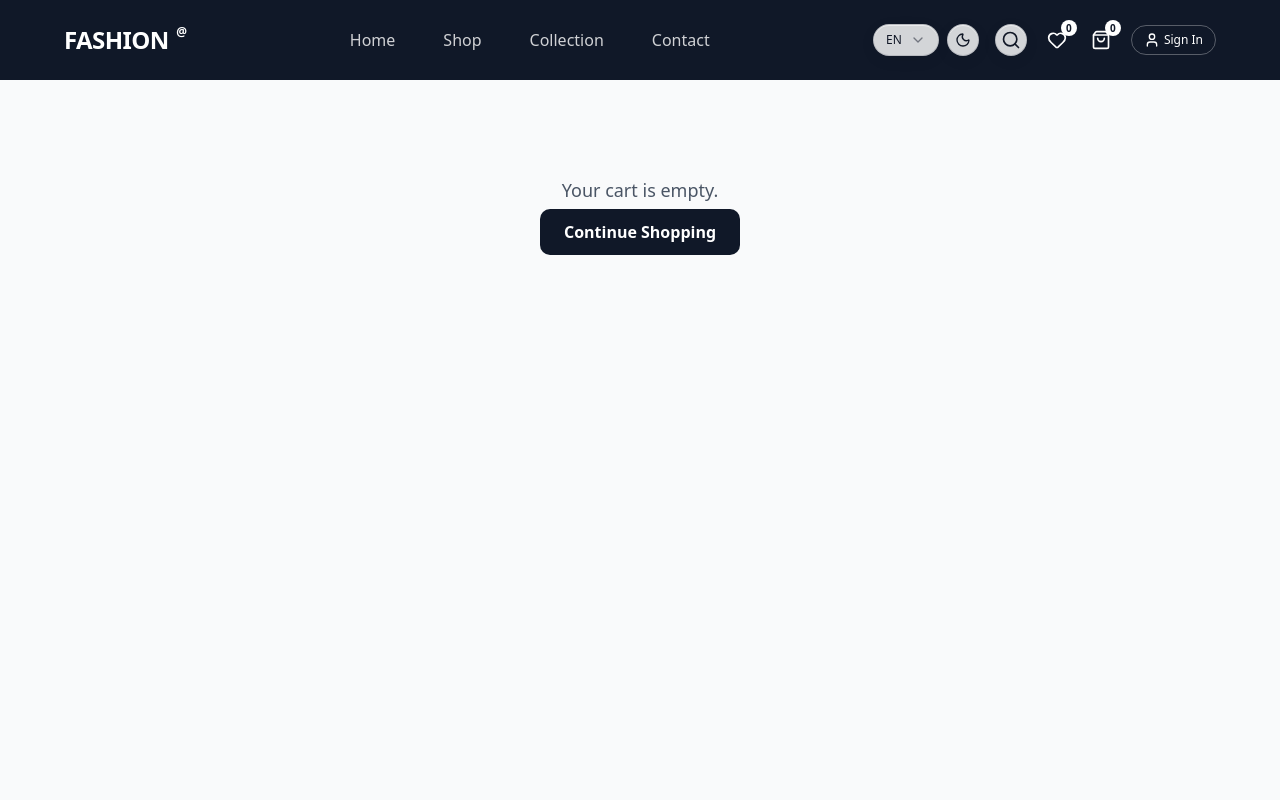
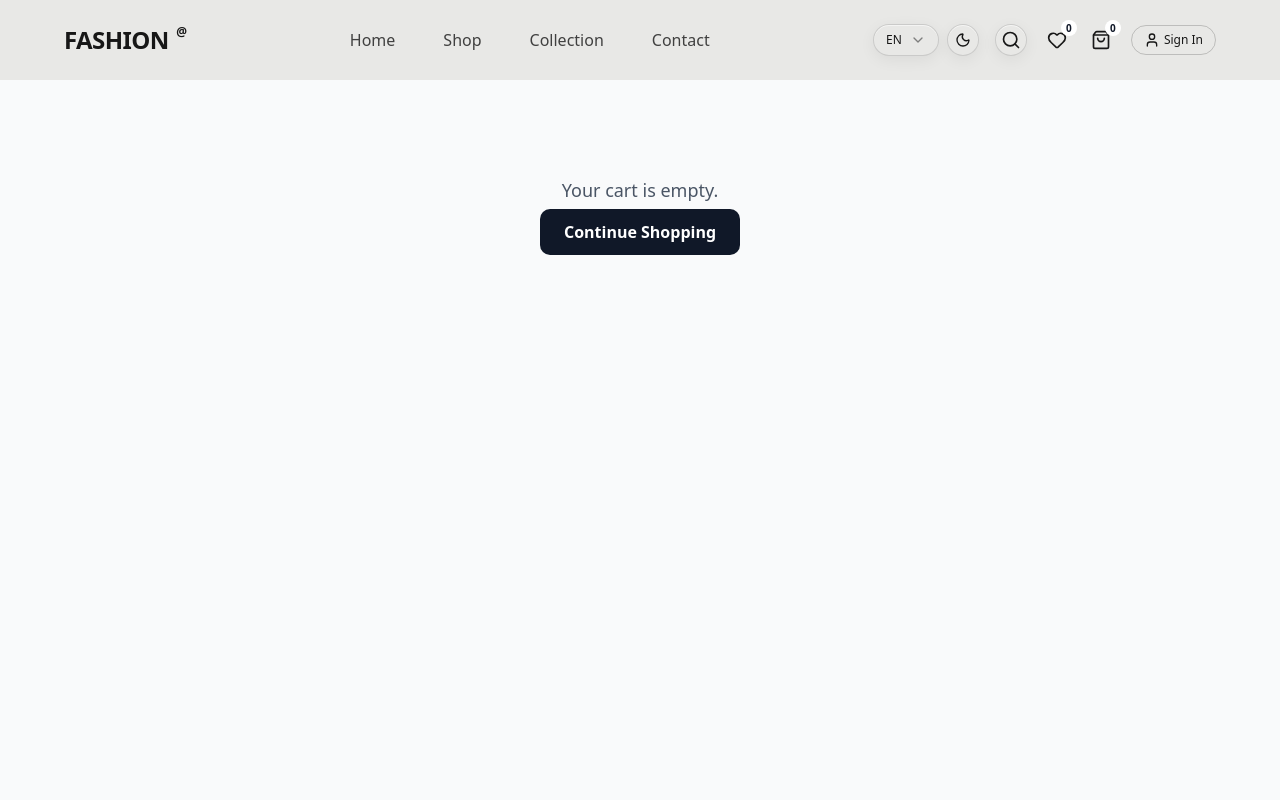
Before and after one commit to YounessLamnaouar/Saas-Ecome-Front, a React (Vite) app: page /cart in a window 1280 px wide. Shown: the top 800 px of the page. Built offline with nearby package versions, Linux system fonts and the light colour scheme.

Commit message:
change nav style

```diff
--- a/src/App.jsx
+++ b/src/App.jsx
@@ -59,7 +59,7 @@ export default function App() {
           path="/"
           element={
             <>
-              <Navbar transparent={false} bg="bg-[#e8e8e6]" className="editorial-navbar" />
+              <Navbar />
               <Home />
               <Footer />
             </>
--- a/src/components/Hero.css
+++ b/src/components/Hero.css
@@ -45,22 +45,3 @@
   .editorial-hero__image img { object-position: right center; }
 }
 @media (prefers-reduced-motion: reduce) { .editorial-hero__shop { transition: none; } }
-
-/* Match the homepage navigation to the editorial hero in either theme. */
-.editorial-navbar {
-  --foreground: #171717;
-  --popover: #e8e8e6;
-  --popover-foreground: #171717;
-  --accent: #dededb;
-  --ring: #171717;
-  color: #171717;
-  background: #e8e8e6;
-}
-.editorial-navbar .text-white { color: #171717; }
-.editorial-navbar .animate-fade-in { background: #171717; }
-.editorial-navbar .border-white\/30,
-.editorial-navbar .border-white\/20 { border-color: rgb(23 23 23 / .2); }
-.editorial-navbar .glass-select-trigger,
-.editorial-navbar .glass-search { color: #171717; background: #e8e8e6; }
-.editorial-navbar .glass-search input { color: #171717; }
-.editorial-navbar .glass-search input::placeholder { color: #606060; }
--- /dev/null
+++ b/src/components/Navbar.css
@@ -0,0 +1,18 @@
+/* Shared storefront navigation, consistent in light and dark mode. */
+.editorial-navbar {
+  --foreground: #171717;
+  --popover: #e8e8e6;
+  --popover-foreground: #171717;
+  --accent: #dededb;
+  --ring: #171717;
+  color: #171717;
+  background: #e8e8e6;
+}
+.editorial-navbar .text-white { color: #171717; }
+.editorial-navbar .animate-fade-in { background: #171717; }
+.editorial-navbar .border-white\/30,
+.editorial-navbar .border-white\/20 { border-color: rgb(23 23 23 / .2); }
+.editorial-navbar .glass-select-trigger,
+.editorial-navbar .glass-search { color: #171717; background: #e8e8e6; }
+.editorial-navbar .glass-search input { color: #171717; }
+.editorial-navbar .glass-search input::placeholder { color: #606060; }
--- a/src/components/Navbar.jsx
+++ b/src/components/Navbar.jsx
@@ -7,9 +7,10 @@ import { useCart } from "../context/CartContext";
 import { useUserAuth } from "../context/UserAuthContext";
 import { Heart, Menu, Search, ArrowRight, ShoppingBag, X, User, LogOut, Package, Truck } from "lucide-react";
 import UserAuthModal from "./UserAuthModal";
+import "./Navbar.css";
 
 
-export default function Navbar({ transparent = true, bg = "bg-gray-900", className = "" }) {
+export default function Navbar({ transparent = false, bg = "bg-[#e8e8e6]", className = "" }) {
  const { t: tr } = useTranslationPreferences();
 
   const { t } = useTranslation();
@@ -50,7 +51,7 @@ export default function Navbar({ transparent = true, bg = "bg-gray-900", classNa
     <>
       <UserAuthModal open={authModalOpen} onOpenChange={setAuthModalOpen} />
 
-      <nav className={`relative z-50 ${transparent ? "" : bg} ${className}`}>
+      <nav className={`editorial-navbar relative z-50 ${transparent ? "" : bg} ${className}`}>
         <div className="container mx-auto px-4 md:px-8 lg:px-16 py-6">
           <div className="flex flex-wrap items-center justify-between gap-3">
             <Link to="/" className="text-white text-2xl font-bold tracking-tight"> <T>FASHION</T> <span className="text-xs align-top ms-0.5">@</span>
--- a/src/layout/PageLayout.jsx
+++ b/src/layout/PageLayout.jsx
@@ -6,9 +6,7 @@ import Footer from "../components/Footer";
 export default function PageLayout({ children }) {
   return (
     <div>
-      <div className="bg-gray-900">
-        <Navbar transparent={false} />
-      </div>
+      <Navbar />
       {children}
       <Footer />
     </div>
```
